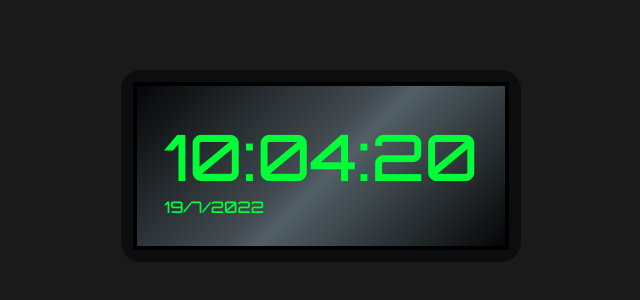
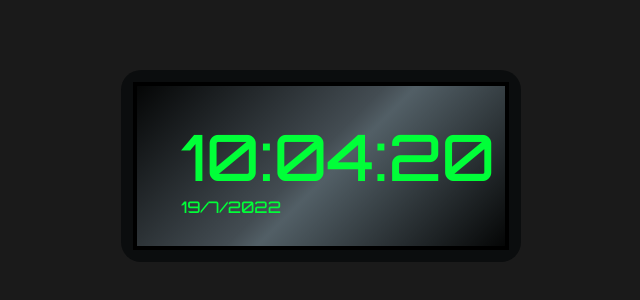
Before and after one commit to maxcramer/oxnan-clock, a React (Create React App) app: page / in a window 1280 px wide. Shown: the part 234-534 px from the top of the page, without its empty margins (319-959 px from the left). Built offline with nearby package versions, Linux system fonts and the light colour scheme.

Commit message:
adding min and max width to clock so doesn't jump around when time size changes

```diff
--- a/src/components/time/time.css
+++ b/src/components/time/time.css
@@ -1,4 +1,6 @@
 .time {
     font-size: 4rem;
     font-weight: 500;
+    min-width: 280px;
+    max-width: 280px;
 }
```
